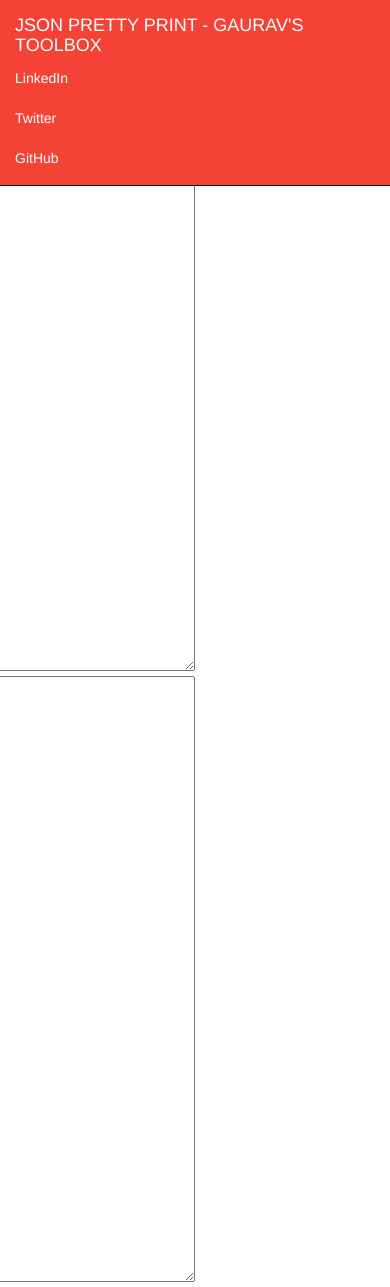
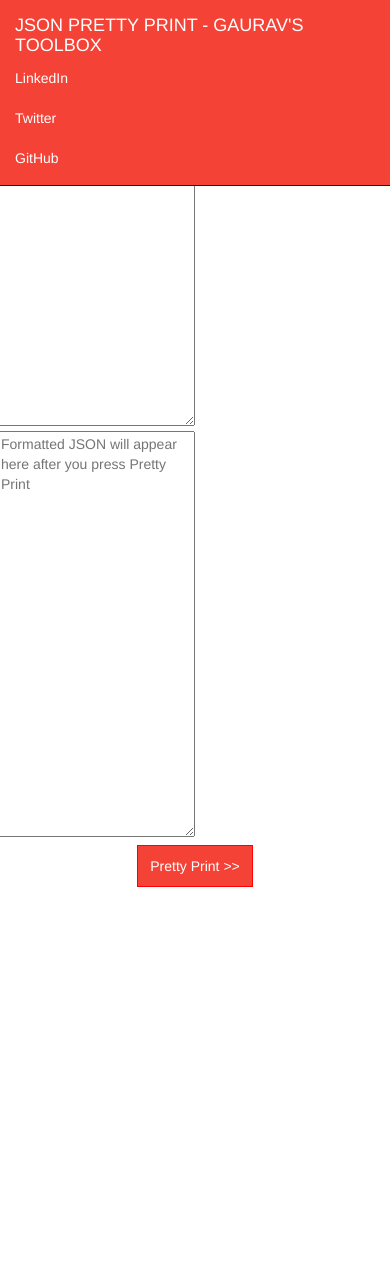
Before and after one commit to pygaurav/JSONBeautfier, a Flask app: page / in a window 390 px wide. After the commit the page ends 887 px from the top, so only its background shows below. Run offline with Flask 2, Linux system fonts and the light colour scheme; some libraries are stand-ins or nearby versions.

Commit message:
Update index.html
Update Design

```diff
--- a/templates/index.html
+++ b/templates/index.html
@@ -40,13 +40,14 @@
                 </div>
               </nav>
     <form method="POST" action="">
-            <button class="top-marg center-block">Pretty Print >></button>
-        <div class="row ">
-            <textarea  rows="30" class="col-sm-6" name="requested_text">{% print(req_text) %}</textarea>
-            <textarea  rows="30" class="col-sm-6"  name="response_text" readonly>{% print(res_text) %}</textarea>
+
+        <div class="row top-marg">
+            <textarea placeholder="Paste Unformatted JSON String Here......" rows="20" class="col-sm-6" name="requested_text">{% print(req_text) %}</textarea>
+            <textarea placeholder="Formatted JSON will appear here after you press Pretty Print" rows="20" class="col-sm-6"  name="response_text" readonly>{% print(res_text) %}</textarea>
         </div>
     </form>
     <input id="error" class="no-visible" value="{% print(ErrorName) %}"></input>
+    <button class=" center-block">Pretty Print >></button>
     <div id="myModal" class="modal">
         <div class="modal-content">
             <span class="close" onclick="onClickClose()">&times;</span>
```
